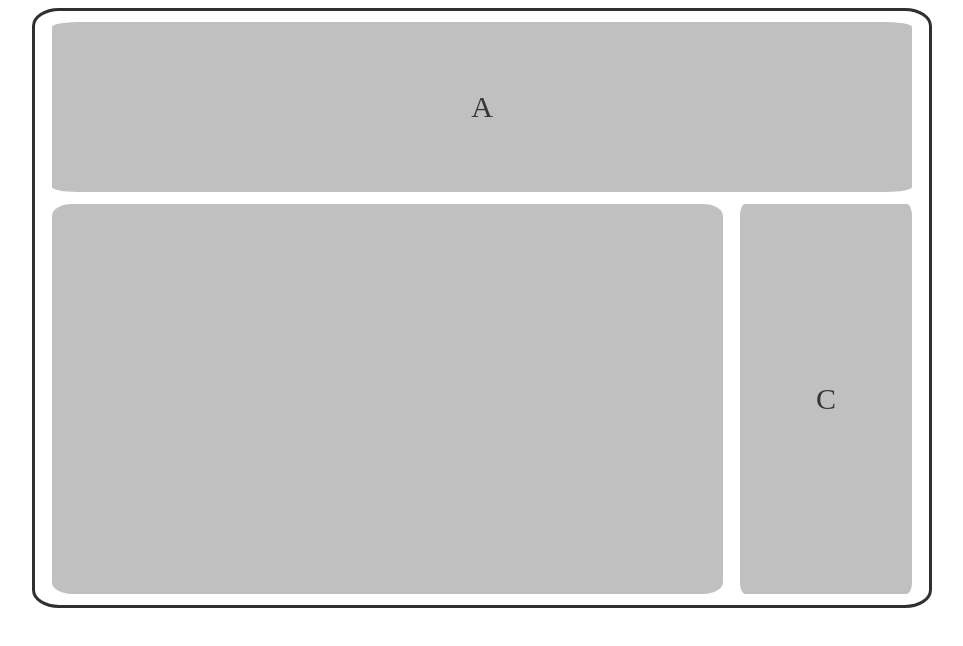
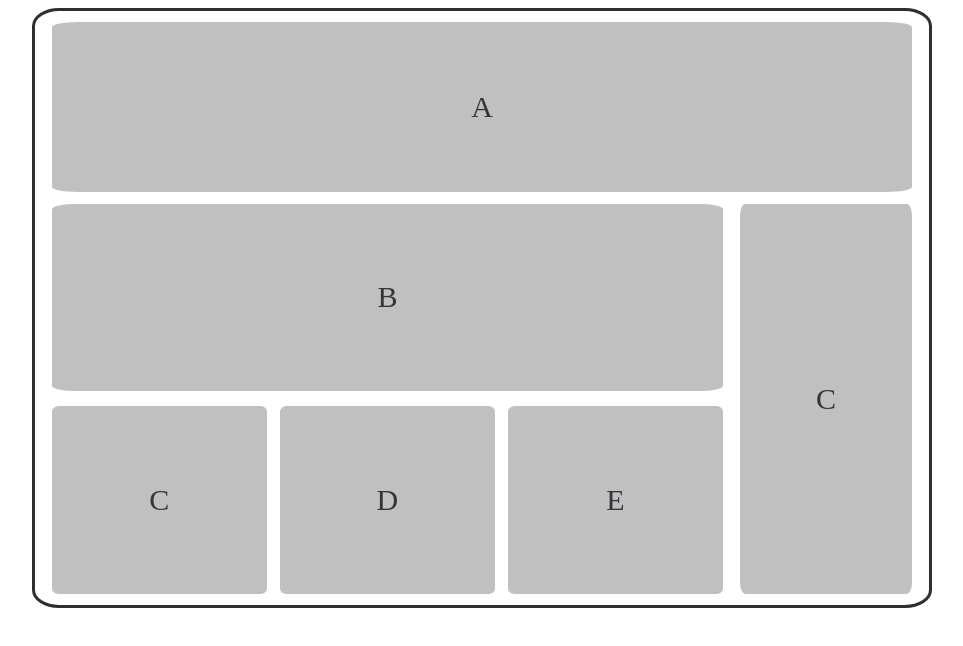
Before and after one commit to SashaKukurika/okten-course-html-css, a plain HTML site: page HomeWork4/adaptive base 2/index.html in a window 1280 px wide. Shown: the whole page, without its empty margins (158-1121 px from the left). Drawn offline with Linux system fonts and the light colour scheme.

Commit message:
done h4.1 and half 4.2.1

```diff
--- a/HomeWork4/adaptive base 2/index.html
+++ b/HomeWork4/adaptive base 2/index.html
@@ -13,8 +13,13 @@
 <div class="wrap border-radius">
     <div class="divA bg-silver border-radius text-inside">A</div>
     <div class="divBF">
-        <div class="divBCDE bg-silver border-radius text-inside">
-
+        <div class="divBCDE">
+            <div class="divB bg-silver border-radius text-inside">B</div>
+            <div class="divCDE">
+                <div class="divC bg-silver border-radius text-inside CDE">C</div>
+                <div class="divD bg-silver border-radius text-inside CDE">D</div>
+                <div class="divE bg-silver border-radius text-inside CDE">E</div>
+            </div>
         </div>
         <div class="divF bg-silver border-radius text-inside">C</div>
     </div>
--- a/HomeWork4/adaptive base 2/main.css
+++ b/HomeWork4/adaptive base 2/main.css
@@ -30,8 +30,20 @@ body {
 .divBCDE {
     height: 100%;
     width: 78%;
+    display: flex;
+    flex-direction: column;
+    justify-content: space-between;
 }
-
+.divB{
+    height: 48%;
+    width: 100%;
+}
+.divCDE{
+    height: 48%;
+    width: 100%;
+    display: flex;
+    justify-content: space-between;
+}
 .divF {
     height: 100%;
     width: 20%;
@@ -52,3 +64,8 @@ body {
     align-items: center;
     font-size: 30px;
 }
+
+.CDE{
+    height: 100%;
+    width: 32%;
+}
```
